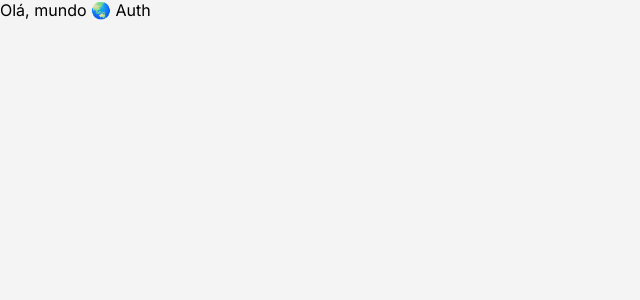
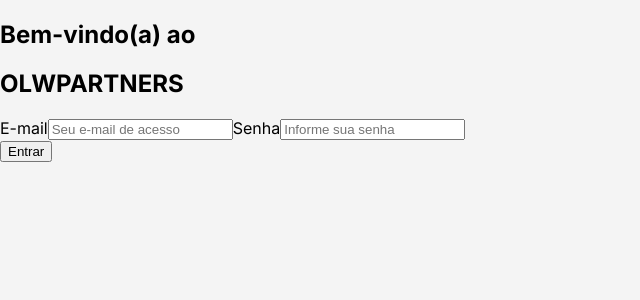
Before and after one commit to The-Bugger-Ducks/owl-partners-web, a React (Create React App) app: page / in a window 1280 px wide. Shown: the top 300 px of the page, without its empty margins (0-640 px from the left). Built offline with nearby package versions, Linux system fonts and the light colour scheme.

Commit message:
sign-in page - skeleton page

```diff
--- a/src/pages/Auth/Auth.tsx
+++ b/src/pages/Auth/Auth.tsx
@@ -1,3 +1,54 @@
+import { FormEvent, useRef, useState } from "react";
+
 export default function Auth() {
-  return <>Olá, mundo 🌏 Auth</>;
+  const emailRef = useRef<HTMLInputElement>(null);
+  const passwordRef = useRef<HTMLInputElement>(null);
+
+  const [loading, setLoading] = useState(false);
+
+  async function authenticate(event: FormEvent) {
+    event.preventDefault();
+
+    const payload = {
+      email: emailRef.current!.value,
+      password: passwordRef.current!.value,
+    };
+
+    console.log(payload);
+  }
+
+  return (
+    <main>
+      <section className="login-welcome">
+        <h2>Bem-vindo(a) ao</h2>
+        <h1>
+          OLW<span>PARTNERS</span>
+        </h1>
+      </section>
+      <form className="login-form" onSubmit={authenticate}>
+        <section className="login-data">
+          <label htmlFor="email">E-mail</label>
+          <input
+            ref={emailRef}
+            placeholder="Seu e-mail de acesso"
+            name="email"
+            type="email"
+            required
+          />
+          <label htmlFor="password">Senha</label>
+          <input
+            ref={passwordRef}
+            placeholder="Informe sua senha"
+            name="password"
+            type="password"
+            required
+          />
+        </section>
+        {/* <span id="recover-password" onClick={() => alertForgotPassword()}>
+          Esqueceu a senha?
+        </span> */}
+        <button type="submit">Entrar</button>
+      </form>
+    </main>
+  );
 }
```
Also changed, not shown: 1 other file (tests, documents, lock files or other folders).
